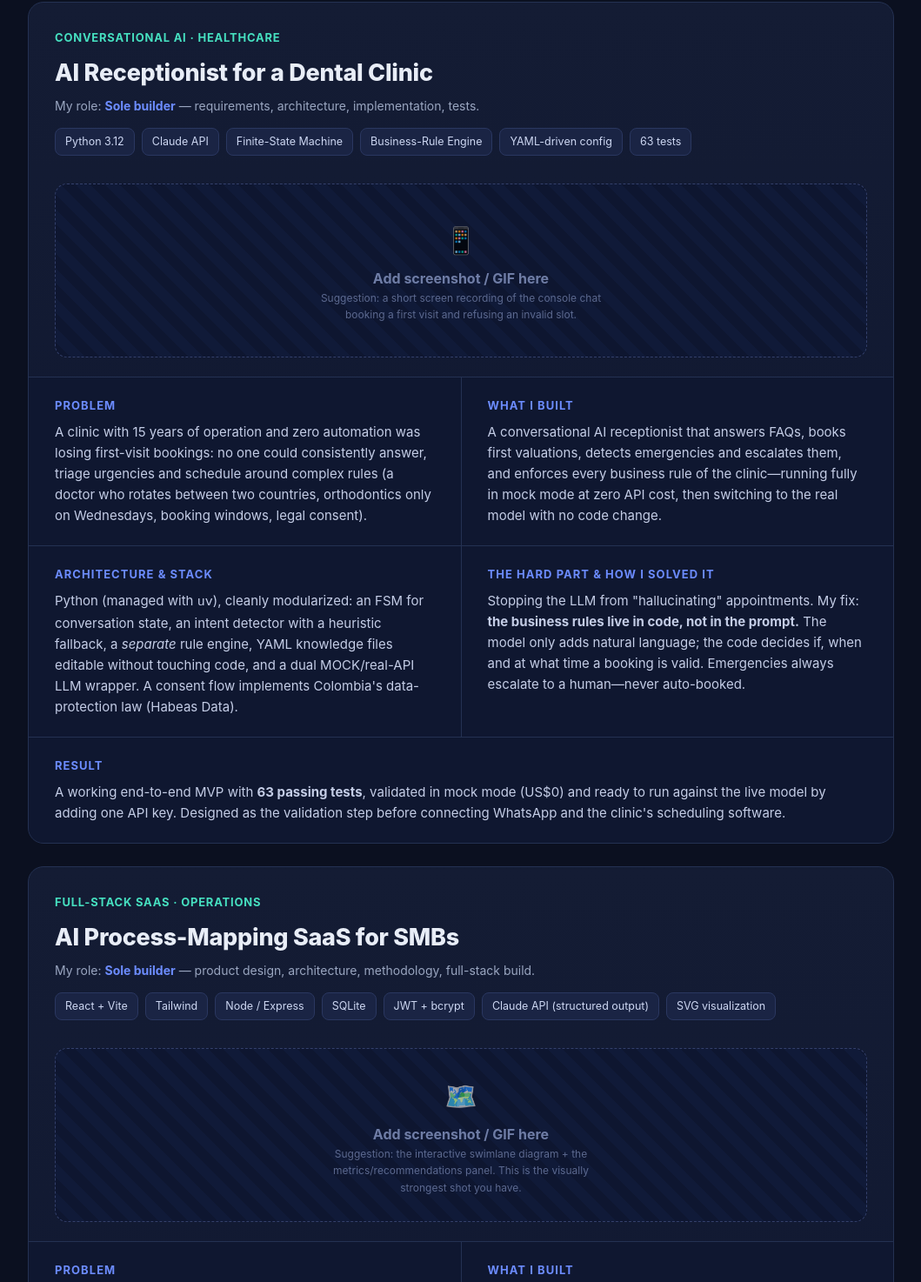
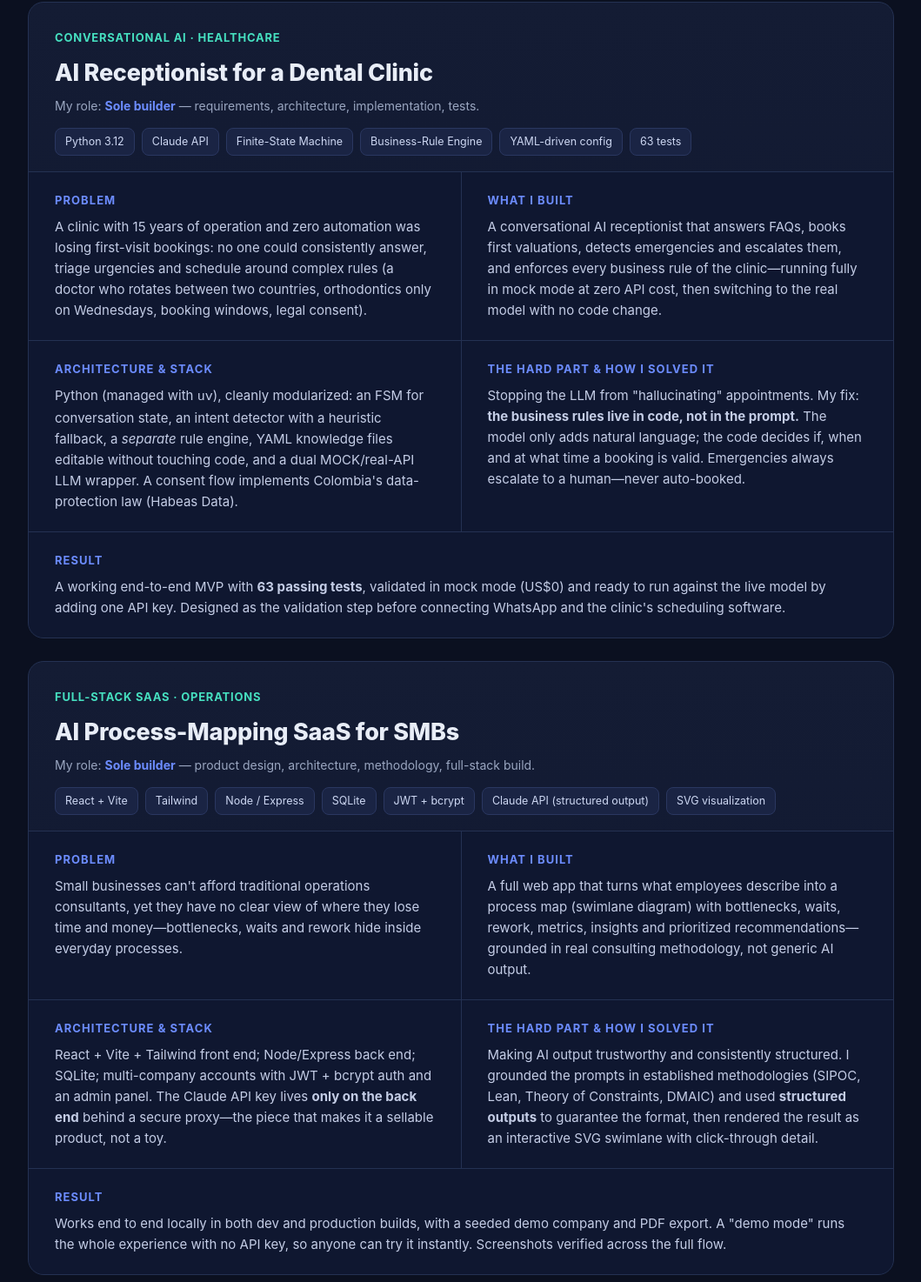
Before and after one commit to jairoc2580/jairoc2580.github.io, a plain HTML site: page index.html in a window 1280 px wide. Shown: the part 980-2454 px from the top of the page at 87% size, without its empty margins (110-1169 px from the left). Drawn offline with Linux system fonts and the light colour scheme.

Commit message:
Add files via upload

```diff
--- a/index.html
+++ b/index.html
@@ -5,18 +5,6 @@
 <meta name="viewport" content="width=device-width, initial-scale=1.0" />
 <title>Jairo Campo — AI Systems Builder</title>
 <meta name="description" content="Jairo Campo — I design, build and ship real AI systems: conversational agents, business-rule engines and secure AI products. Not just prompts." />
-<!--
-  ============================================================
-  HOW TO ADD YOUR SCREENSHOTS / GIFS
-  Each case study has a box that says "ADD SCREENSHOT / GIF HERE".
-  To add an image:
-    1. Save your image (PNG, JPG or GIF) in the SAME folder as this file.
-    2. Find the matching <div class="shot"> ... </div> block below.
-    3. Replace the whole inner content with:
-         <img src="my-image-name.png" alt="Short description" />
-  Tip: blur or cover anything sensitive (API keys, real patient data) before exporting.
-  ============================================================
--->
 <style>
   :root{
     --bg:#0b1020;
@@ -211,13 +199,6 @@
         </div>
       </div>
 
-      <div class="shot">
-        <!-- ADD SCREENSHOT / GIF HERE -->
-        <div class="ico">📱</div>
-        <strong>Add screenshot / GIF here</strong>
-        <small>Suggestion: a short screen recording of the console chat booking a first visit and refusing an invalid slot.</small>
-      </div>
-
       <div class="blocks">
         <div class="block">
           <h4>Problem</h4>
@@ -259,13 +240,6 @@
         </div>
       </div>
 
-      <div class="shot">
-        <!-- ADD SCREENSHOT / GIF HERE -->
-        <div class="ico">🗺️</div>
-        <strong>Add screenshot / GIF here</strong>
-        <small>Suggestion: the interactive swimlane diagram + the metrics/recommendations panel. This is the visually strongest shot you have.</small>
-      </div>
-
       <div class="blocks">
         <div class="block">
           <h4>Problem</h4>
@@ -304,13 +278,6 @@
           <span class="tag">Multi-tenant</span>
           <span class="tag">Tool gateway</span>
         </div>
-      </div>
-
-      <div class="shot">
-        <!-- ADD SCREENSHOT / GIF HERE -->
-        <div class="ico">🧠</div>
-        <strong>Add diagram / screenshot here</strong>
-        <small>Suggestion: a clean architecture diagram (the two-server topology). Avoid showing anything that isn't your own contribution.</small>
       </div>
 
       <div class="blocks">
```
